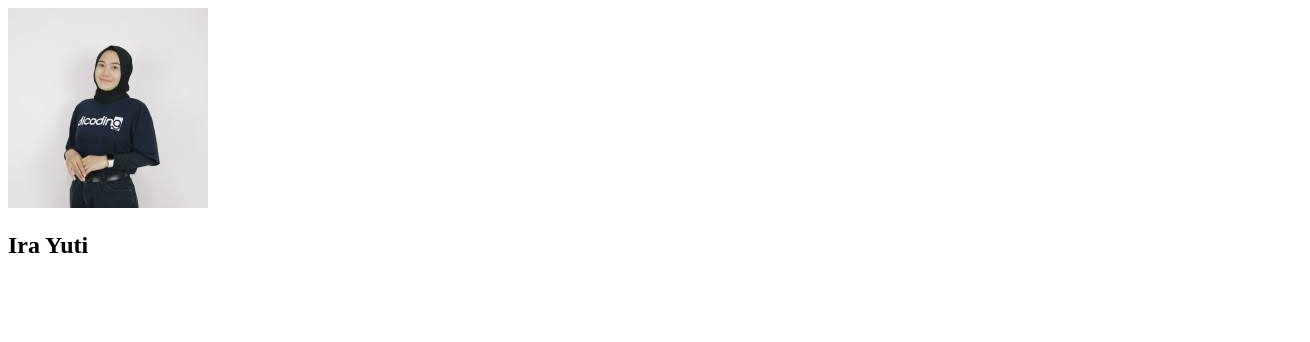
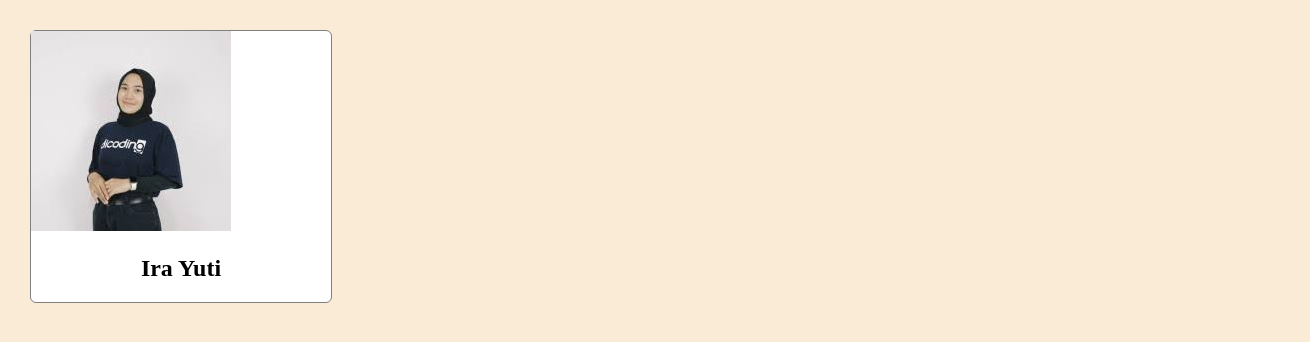
Before and after one commit to ipul179/my-repo-from-remote, a plain HTML site: page WebProjects/MyNewProject/index.html in a window 1280 px wide. Shown: the whole page, 1310 px wide, since content can reach past the window. Drawn offline with Linux system fonts and the light colour scheme.

Commit message:
Added ids for each profile element added initial style.css to style the profile

```diff
--- a/WebProjects/MyNewProject/index.html
+++ b/WebProjects/MyNewProject/index.html
@@ -1,12 +1,14 @@
 <!DOCTYPE html>
 <html>
   <head>
+    <link rel="stylesheet" href="style.css">
+
   </head>
 
   <body>
-    <div>
-        <img src="images/ira.jpeg" alt="profile image" />
-        <h2>Ira Yuti</h2>
+    <div id="profile-container">
+        <img id=="profile-image" src="images/ira.jpeg" alt="profile image" />
+        <h2 id="profile-name">Ira Yuti</h2>
      </div>
   </body>
 
--- /dev/null
+++ b/WebProjects/MyNewProject/style.css
@@ -0,0 +1,21 @@
+body {
+    width: 100%;
+    margin: 30px;
+    background-color: antiquewhite;
+ }
+
+ #profile-container{
+    max-width: 300px;
+    background-color: white;
+    border: 1px solid gray;
+    border-radius: 6px;
+ }
+
+ #profile-image{
+    width: 100%;
+    height: auto;
+ }
+
+ #profile-name{
+    text-align: center;
+ }
```
